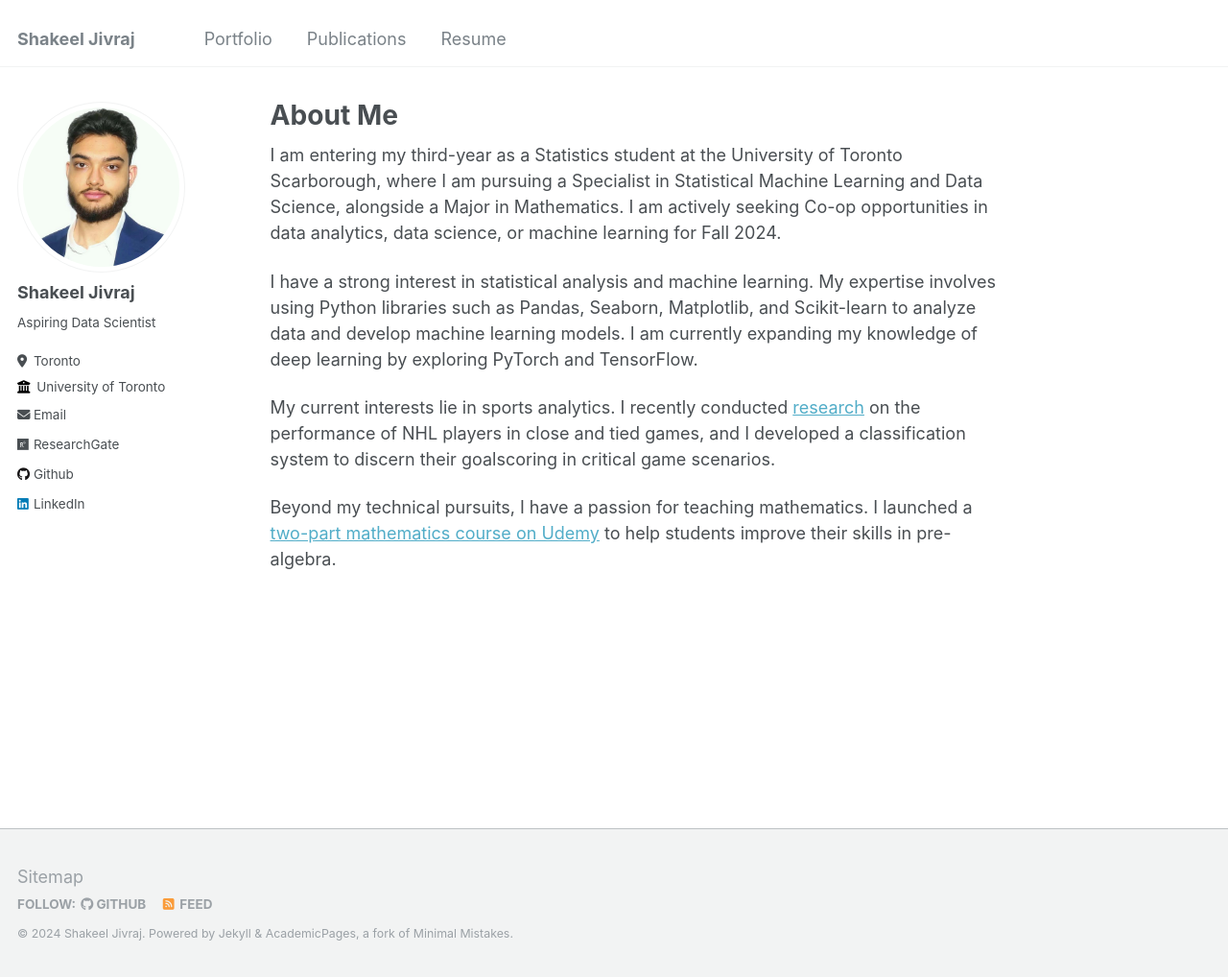
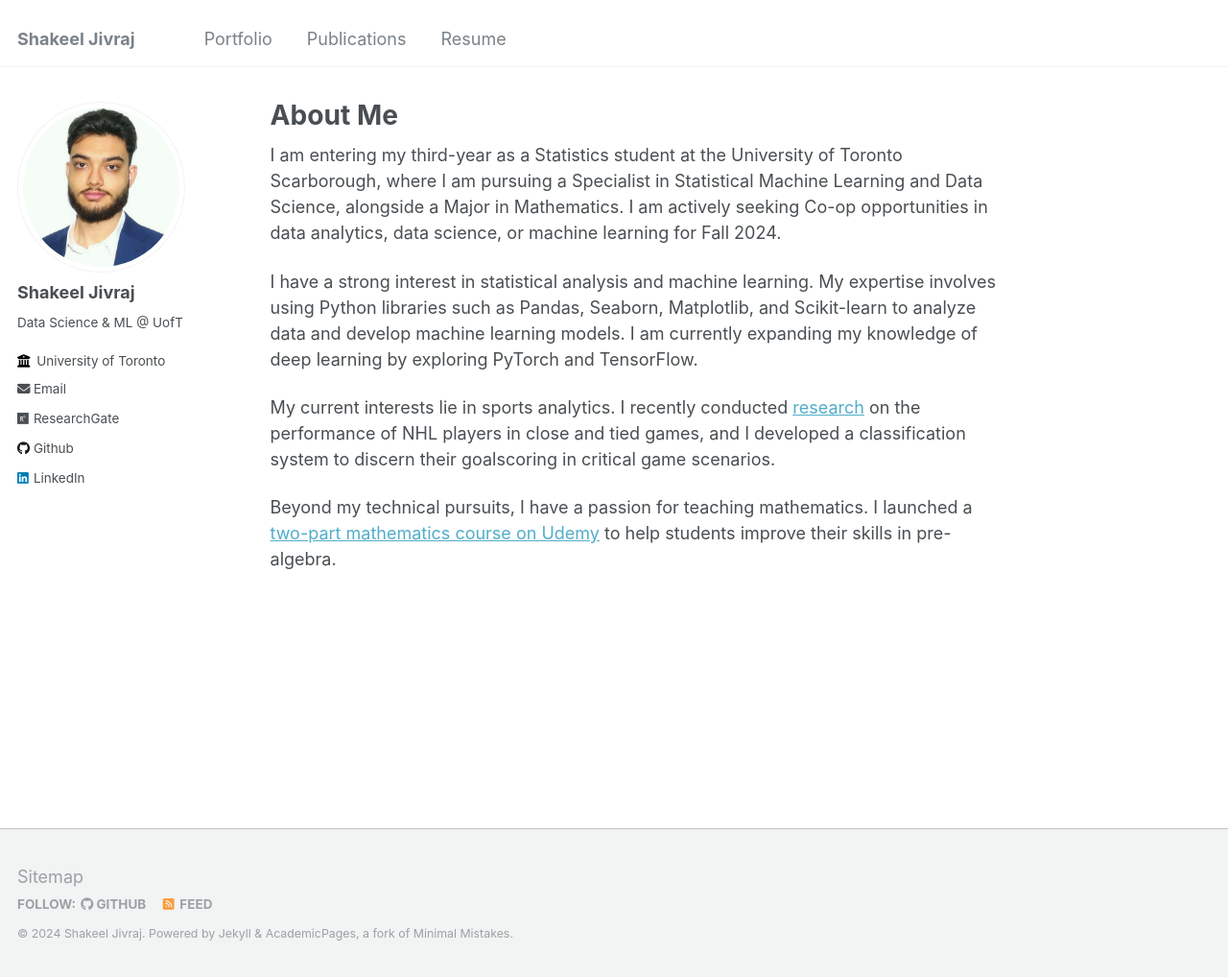
Before and after one commit to Shak789/Shak789.github.io, a Jekyll site: the page built from _pages/about.md, in a window 1280 px wide and 1018 px high. Shown: the whole window at 96% size. Built offline with Jekyll 4.4.1, drawn with Linux system fonts in a browser that asks for light colours.

Commit message:
Update _config.yml

```diff
--- a/_config.yml
+++ b/_config.yml
@@ -24,8 +24,8 @@ author:
   avatar           : "headshot_cropeed.png"
   name             : "Shakeel Jivraj"
   pronouns         : # example: "she/her"
-  bio              : "Aspiring Data Scientist"
-  location         : "Toronto"
+  bio              : "Data Science & ML @ UofT"
+  location         :
   employer         : "University of Toronto"
   uri              : # URL
   email            : "shakeel.jivraj@mail.utoronto.ca"
```
